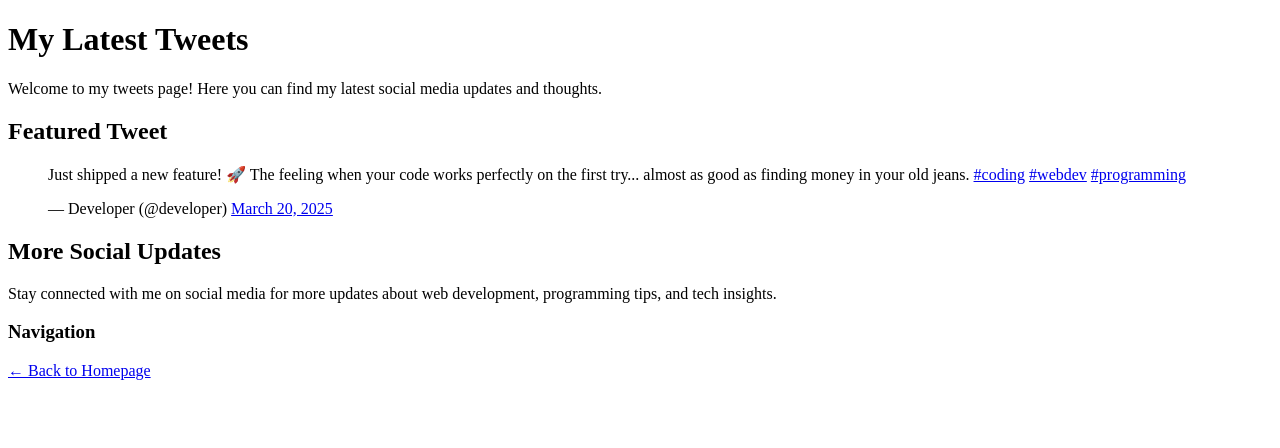
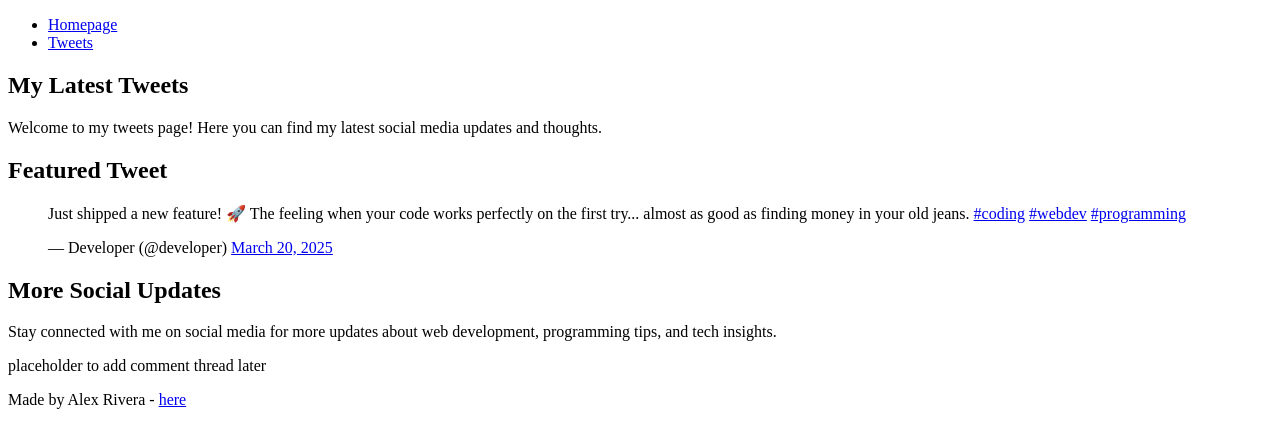
Before and after one commit to AnasBhr1/My_First_Portfolio, a plain HTML site: page html_basic/tweets.html in a window 1280 px wide. Drawn offline with Linux system fonts and the light colour scheme.

Commit message:
3rd chall

```diff
--- a/html_basic/tweets.html
+++ b/html_basic/tweets.html
@@ -5,6 +5,15 @@
     <title>My Tweets - Social Media Updates</title>
 </head>
 <body>
+    <header>
+        <ul>
+            <li><a href="index.html">Homepage</a></li>
+            <li><a href="tweets.html">Tweets</a></li>
+        </ul>
+    </header>
+
+    <main>
+        <article>
             <h1>My Latest Tweets</h1>
 
             <p>Welcome to my tweets page! Here you can find my latest social media updates and thoughts.</p>
@@ -21,10 +30,15 @@
             <h2>More Social Updates</h2>
 
             <p>Stay connected with me on social media for more updates about web development, programming tips, and tech insights.</p>
+        </article>
 
-    <h3>Navigation</h3>
+        <aside>
+            <p>placeholder to add comment thread later</p>
+        </aside>
+    </main>
 
-    <p><a href="index.html">← Back to Homepage</a></p>
-
+    <footer>
+        <p>Made by Alex Rivera - <a href="https://github.com/alexrivera" target="_blank">here</a></p>
+    </footer>
 </body>
 </html>
```
Also changed, not shown: html_basic/index.html (+18 -0 lines). Lines whose indentation alone changed are shown as unchanged.
